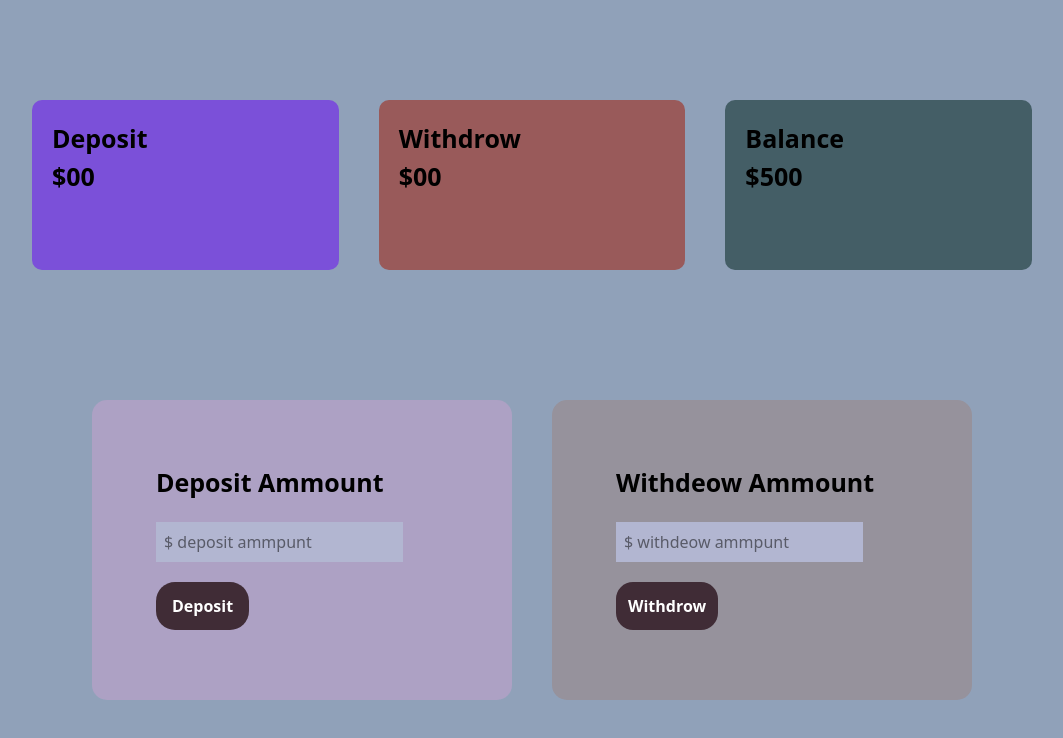
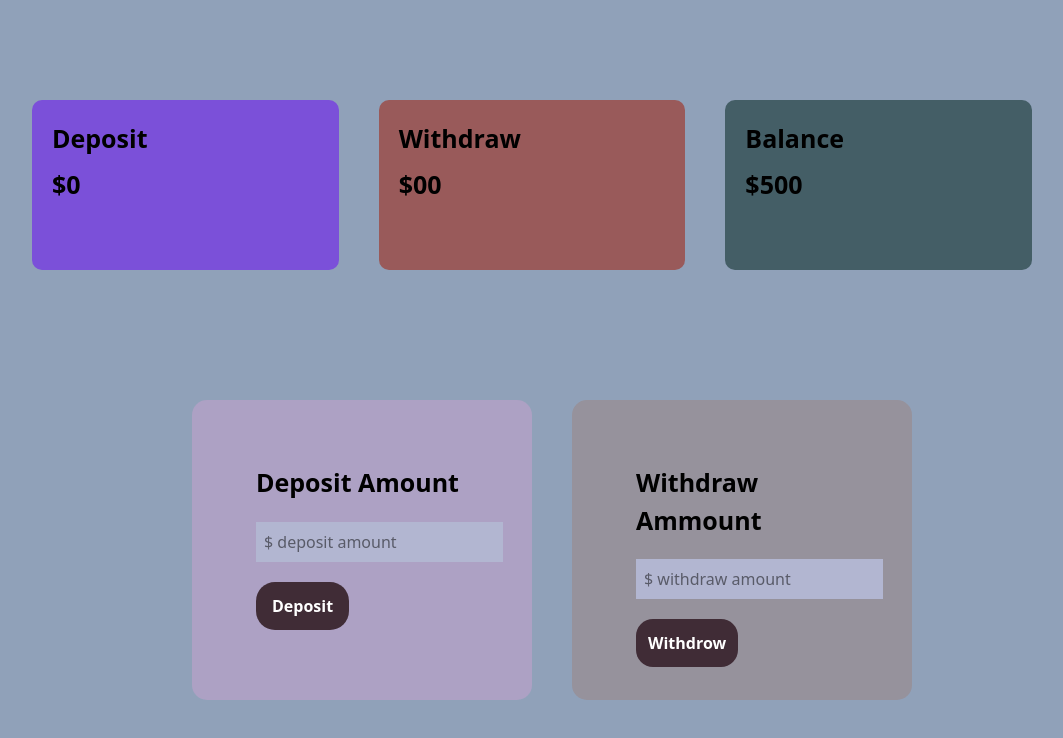
Before and after one commit to mdanan67/bank, a plain HTML site: page bank.html in a window 1280 px wide. Both pictures are taken after a click on the button "Deposit". Shown: the whole page, without its empty margins (108-1171 px from the left). Drawn offline with nearby package versions, Linux system fonts and the light colour scheme.

Commit message:
Describe what you changed

```diff
--- a/bank.html
+++ b/bank.html
@@ -13,47 +13,108 @@
       >
         <div class="h-[170px] p-[20px] bg-[#7B50D9] rounded-[10px]">
           <h1 class="font-bold text-[25px]">Deposit</h1>
-          <div ">
+          <div class="mt-2">
             <span class="flex font-bold text-[25px]"
-              >$ <input type="number" value="00" class="border-none" readonly
+              >$
+              <input
+                id="deposit"
+                type="number"
+                value="00"
+                class="border-none"
+                readonly
             /></span>
           </div>
         </div>
-        <div class="h-[170px] bg-[#995A5A]  p-[20px] rounded-[10px]">
-            <h1 class="font-bold text-[25px]">Withdrow</h1>
-           <div>
+        <div class="h-[170px] bg-[#995A5A] p-[20px] rounded-[10px]">
+          <h1 class="font-bold text-[25px]">Withdraw</h1>
+          <div class="mt-2">
             <span class="flex font-bold text-[25px]"
-              >$ <input type="number" value="00" class="border-none" readonly
+              >$
+              <input
+                id="withdrow"
+                type="number"
+                value="00"
+                class="border-none"
+                readonly
             /></span>
           </div>
         </div>
-        <div class="h-[170px] bg-[#445E66]  p-[20px] rounded-[10px]">
+        <div class="h-[170px] bg-[#445E66] p-[20px] rounded-[10px]">
           <h1 class="font-bold text-[25px]">Balance</h1>
-           <div>
+          <div class="mt-2">
             <span class="flex font-bold text-[25px]"
-              >$ <input type="number" value="500" class="border-none" readonly
+              >$
+              <input
+                id="currentBalance"
+                type="number"
+                value="500"
+                class="border-none"
+                readonly
             /></span>
           </div>
         </div>
       </div>
-
     </div>
-    <div class="flex px-[200px] h-[300px] w-full justify-between items-center gap-10 ">
-        <div class="bg-[#ADA1C4] w-1/2 h-full rounded-[15px] p-16" >
-            <h1 class="font-bold text-[25px]">Deposit Ammount</h1>
-            <input  placeholder="$ deposit ammpunt"type="number" name="" id=""
-            class="border-none p-2 bg-[#B2B6D1] my-5 ">
-            <button class="flex bg-[#402C36] text-white rounded-[19px] px-4 py-3 font-bold  ">Deposit</button>
+    <div
+      class="flex px-[300px] h-[300px] w-full justify-between items-center gap-10"
+    >
+      <div class="bg-[#ADA1C4] w-1/2 h-full rounded-[15px] p-16">
+        <h1 class="font-bold text-[25px]">Deposit Amount</h1>
+        <input
+          placeholder="$ deposit amount "
+          type="number"
+          name=""
+          id="depositValue"
+          class="border-none p-2 bg-[#B2B6D1] my-5"
+        />
+        <button
+          onclick="setDeposit()"
+          class="hover:bg-sky-700 cursor-pointer flex bg-[#402C36] text-white rounded-[19px] px-4 py-3 font-bold"
+        >
+          Deposit
+        </button>
       </div>
-            <div class="bg-[#96929C] w-1/2 h-full rounded-[15px] p-16" >
-            <h1 class="font-bold text-[25px]">Withdeow Ammount</h1>
-            <input  placeholder="$ withdeow ammpunt"type="number" name="" id=""
-            class="border-none p-2 bg-[#B2B6D1] my-5 ">
-            <button class="flex bg-[#402C36] text-white rounded-[17px] px-3 py-3 font-bold  ">Withdrow</button>
+      <div class="bg-[#96929C] w-1/2 h-full rounded-[15px] p-16">
+        <h1 class="font-bold text-[25px]">Withdraw Ammount</h1>
+        <input
+          placeholder="$ withdraw amount "
+          type="number"
+          name=""
+          id="withdeowAmmount"
+          class="border-none p-2 bg-[#B2B6D1] my-5"
+        />
+        <button
+          onclick="withdrowAmmountSet()"
+          class="hover:bg-sky-700 cursor-pointer flex bg-[#402C36] text-white rounded-[17px] px-3 py-3 font-bold"
+        >
+          Withdrow
+        </button>
       </div>
     </div>
     <script>
-      const withdrow=document.getElementById("")
+      function setDeposit() {
+        const depositValue = Number(
+          document.getElementById("depositValue").value
+        );
+        const balance = document.getElementById("currentBalance");
+        const currentBalance = Number(balance.value);
+        balance.value = currentBalance + depositValue;
+
+        const deposit = document.getElementById("deposit");
+        const currentDeposit = Number(deposit.value);
+        deposit.value = depositValue + currentDeposit;
+      }
+      function withdrowAmmountSet() {
+        const withdeow = document.getElementById("withdrow");
+        const withdrawAmount = Number(
+          document.getElementById("withdeowAmmount").value
+        );
+        const balance = document.getElementById("currentBalance");
+        const currentBalance = Number(balance.value);
+
+        withdeow.value = withdrawAmount;
+        balance.value = currentBalance - withdrawAmount;
+      }
     </script>
   </body>
 </html>
```
Also changed, not shown: index.html (+11 -11 lines). Lines whose indentation alone changed are shown as unchanged.
